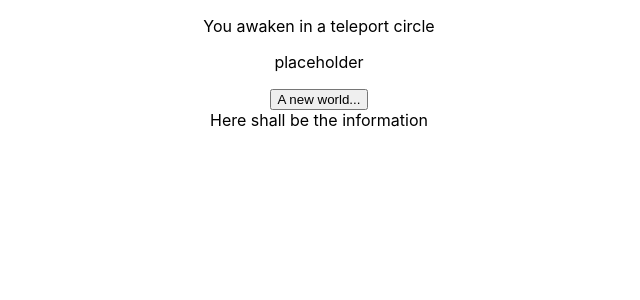
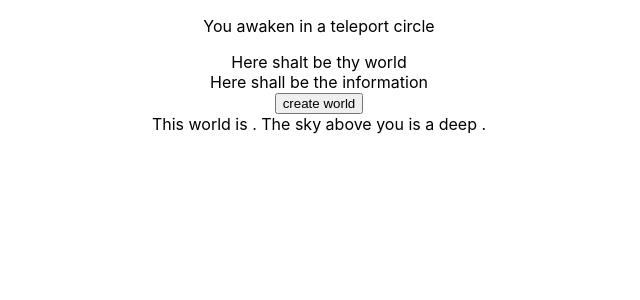
Before and after one commit to johntroesch/worldbuilder, a React (Create React App) app: page / in a window 1280 px wide. Shown: the top 300 px of the page, without its empty margins (321-961 px from the left). Built offline with nearby package versions, Linux system fonts and the light colour scheme.

Commit message:
randomization integrated into main div

```diff
--- /dev/null
+++ b/src/infodiv.js
@@ -0,0 +1,15 @@
+import React from 'react';
+//send props from narrative to here, return div for each property
+
+class Infodiv extends React.Component{
+    render(){
+        let myworld = this.props.world;
+        return(
+            <div>
+                <div>This world is {myworld.wtype}.  The sky above you is a deep {myworld.color}.</div>
+            </div>
+        )
+    }
+}
+
+export default Infodiv
--- a/src/narrative.js
+++ b/src/narrative.js
@@ -1,23 +1,35 @@
 import React from 'react';
-import Worlddiv from './worlddiv';
+import World from './world';
+import Infodiv from './infodiv';
 
 class Narrative extends React.Component{
     constructor(){
         super()
         this.state = {bookmark: 0,
-                    worldArrays: "",
+                    currentworld: "current world",
                     theworld: "Here shalt be thy world"}
     }
     render(){
         return(
         <div>
         <p>You awaken in a teleport circle</p>
-        <div><Worlddiv /></div>
+        <div>{this.state.theworld}</div>
         <div>Here shall be the information</div>
+        <button onClick={this.createWorld}>create world</button>
+        <div><Infodiv world={this.state.currentworld} /></div>
         </div>
         )
     }
+    createWorld = ()=>{
+        ;
+        let newworld = new World();
+        this.setState({theworld: newworld.wtype, currentworld: newworld, bookmark: 1});
+        console.log(newworld.wtype);
+        console.log(this.state.bookmark);
+        };
 }
+
+
 
 export default Narrative;
 
--- a/src/worlddiv.js
+++ /dev/null
@@ -1,25 +0,0 @@
-import React from 'react'
-import World from './world'
-
-class Worlddiv extends React.Component{
-    constructor(){
-        super()
-        this.state = {
-            myWorld: "placeholder"
-        }
-    }
-    render(){
-        return(
-        <div>
-            <p>{this.state.myWorld}</p>
-            <button onClick={this.createWorld}>A new world...</button>
-        </div>)
-    }
-    createWorld = ()=>{
-        let newworld = new World();
-        this.setState({myWorld: newworld.wtype});
-        console.log(newworld.wtype)
-        };
-}
-
-export default Worlddiv
```
